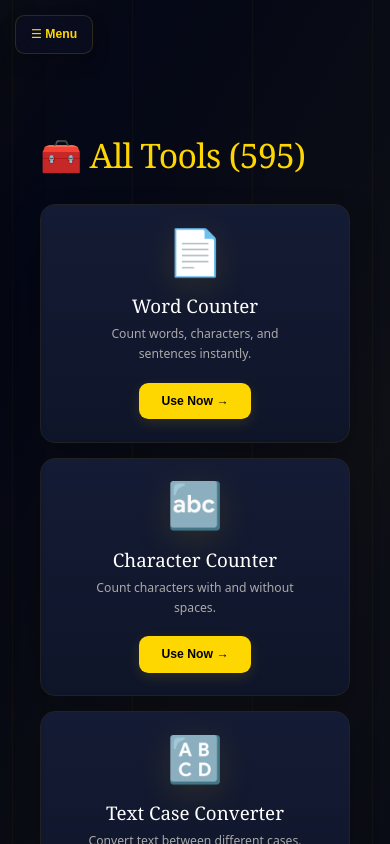
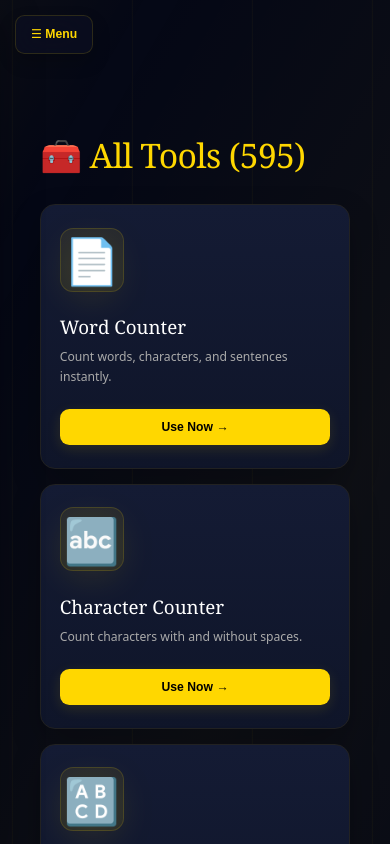
Before and after one commit to huzafahgs/huzaifa-tools, a React (Vite) app: page /all-tools in a window 390 px wide. Shown: the top 844 px of the page. Built offline with nearby package versions, Linux system fonts and the light colour scheme.

Commit message:
Polish homepage UI visuals

```diff
--- a/src/App.css
+++ b/src/App.css
@@ -175,11 +175,12 @@ body::before {
   justify-content: space-between;
   align-items: flex-start;
   gap: var(--space-5);
-  margin-bottom: var(--space-10);
+  margin-bottom: var(--space-12);
+  padding: var(--space-1) 0;
 }
 
 .search-wrap {
-  width: min(100%, 520px);
+  width: min(100%, 560px);
   position: relative;
 }
 
@@ -195,18 +196,21 @@ body::before {
 
 .search {
   width: 100%;
-  padding: var(--space-4) var(--space-4) var(--space-4) var(--space-12);
+  min-height: 3.5rem;
+  padding: var(--space-4) var(--space-5) var(--space-4) var(--space-12);
   border: 1px solid var(--color-border-subtle);
-  border-radius: var(--radius-lg);
+  border-radius: var(--radius-xl);
   background: var(--glass-bg);
   backdrop-filter: blur(var(--glass-blur));
   -webkit-backdrop-filter: blur(var(--glass-blur));
   color: var(--theme-text);
   font-size: var(--text-base);
+  line-height: 1.2;
   box-shadow: var(--shadow-md);
   transition:
     border-color var(--duration-normal) var(--ease-out),
-    box-shadow var(--duration-normal) var(--ease-out);
+    box-shadow var(--duration-normal) var(--ease-out),
+    background-color var(--duration-normal) var(--ease-out);
 }
 
 .search-wrap::before {
@@ -226,7 +230,8 @@ body::before {
 .search:focus {
   outline: none;
   border-color: var(--color-border-accent);
-  box-shadow: var(--shadow-gold-md);
+  background: var(--color-bg-base);
+  box-shadow: var(--shadow-gold-md), inset 0 0 0 1px rgba(255, 215, 0, 0.08);
 }
 
 .search-help {
@@ -239,6 +244,7 @@ body::before {
 
 .btn-primary,
 .login-btn {
+  min-height: 3.5rem;
   padding: var(--space-4) var(--space-8);
   background: var(--theme-accent);
   border: 1px solid var(--theme-accent);
@@ -277,8 +283,25 @@ body::before {
 
 .hero {
   text-align: center;
-  margin-bottom: var(--space-12);
-  padding: var(--space-8) 0;
+  max-width: 980px;
+  margin: 0 auto var(--space-14);
+  padding: var(--space-10) 0 var(--space-8);
+}
+
+.hero-kicker {
+  display: inline-flex;
+  align-items: center;
+  justify-content: center;
+  margin-bottom: var(--space-4);
+  padding: var(--space-2) var(--space-4);
+  border: 1px solid var(--color-border-accent);
+  border-radius: var(--radius-full);
+  background: var(--color-gold-ghost);
+  color: var(--theme-accent);
+  font-size: var(--text-xs);
+  font-weight: var(--font-weight-bold);
+  letter-spacing: var(--tracking-wide);
+  text-transform: uppercase;
 }
 
 .hero h1 {
@@ -287,6 +310,8 @@ body::before {
   font-weight: var(--font-weight-medium);
   line-height: var(--leading-tight);
   letter-spacing: var(--tracking-tight);
+  max-width: 820px;
+  margin: 0 auto;
 }
 
 .hero-accent {
@@ -302,6 +327,7 @@ body::before {
   color: var(--color-text-secondary);
   font-size: var(--text-md);
   letter-spacing: var(--tracking-wide);
+  line-height: var(--leading-relaxed);
 }
 
 .stats {
@@ -309,6 +335,7 @@ body::before {
   grid-template-columns: repeat(4, 1fr);
   gap: var(--space-5);
   margin-top: var(--space-10);
+  align-items: stretch;
 }
 
 .stat-card {
@@ -321,6 +348,10 @@ body::before {
   font-weight: var(--font-weight-semibold);
   color: var(--theme-accent);
   box-shadow: var(--shadow-md);
+  min-height: 5.5rem;
+  display: grid;
+  place-items: center;
+  line-height: var(--leading-snug);
   transition:
     transform var(--duration-normal) var(--ease-out),
     box-shadow var(--duration-normal) var(--ease-out),
@@ -377,9 +408,9 @@ body::before {
 /* ── Section ── */
 
 .section-title {
-  margin: var(--space-12) 0 var(--space-5);
+  margin: var(--space-14) 0 var(--space-6);
   font-family: var(--font-display);
-  font-size: var(--text-xl);
+  font-size: clamp(var(--text-lg), 2.5vw, var(--text-xl));
   color: var(--theme-text);
   letter-spacing: var(--tracking-tight);
 }
@@ -394,7 +425,7 @@ body::before {
 
 .tools-grid {
   display: grid;
-  grid-template-columns: repeat(auto-fill, minmax(260px, 1fr));
+  grid-template-columns: repeat(auto-fill, minmax(270px, 1fr));
   gap: var(--space-6);
 }
 
@@ -411,7 +442,7 @@ body::before {
   flex-direction: column;
   align-items: center;
   background: linear-gradient(180deg, var(--color-bg-surface) 0%, var(--color-bg-surface-end) 100%);
-  padding: var(--space-8);
+  padding: var(--space-8) var(--space-7);
   border: 1px solid var(--color-border-default);
   border-radius: var(--radius-xl);
   text-align: center;
@@ -435,7 +466,7 @@ body::before {
 }
 
 .tool-card:hover {
-  transform: translateY(-6px);
+  transform: translateY(-5px);
   border-color: var(--color-border-accent);
   box-shadow: var(--shadow-gold-lg);
 }
@@ -459,15 +490,23 @@ body::before {
 .tool-icon {
   font-size: 3rem;
   line-height: 1;
-  margin-bottom: var(--space-2);
+  width: 4.25rem;
+  height: 4.25rem;
+  display: grid;
+  place-items: center;
+  margin-bottom: var(--space-3);
+  border-radius: var(--radius-lg);
+  background: rgba(255, 215, 0, 0.08);
+  border: 1px solid rgba(255, 215, 0, 0.14);
   filter: drop-shadow(0 8px 18px rgba(255, 215, 0, 0.12));
 }
 
 .tool-card h3 {
-  margin: var(--space-4) 0 var(--space-2);
+  margin: var(--space-3) 0 var(--space-2);
   font-family: var(--font-display);
   font-size: var(--text-lg);
   color: var(--theme-text);
+  line-height: var(--leading-snug);
 }
 
 .tool-card p {
@@ -479,7 +518,7 @@ body::before {
 }
 
 .use-btn {
-  margin-top: var(--space-5);
+  margin-top: var(--space-6);
   padding: var(--space-3) var(--space-6);
   border: none;
   border-radius: var(--radius-md);
@@ -491,13 +530,15 @@ body::before {
   box-shadow: var(--shadow-gold-sm);
   transition:
     background-color var(--duration-fast) var(--ease-out),
-    transform var(--duration-fast) var(--ease-out);
+    transform var(--duration-fast) var(--ease-out),
+    box-shadow var(--duration-fast) var(--ease-out);
 }
 
 .tool-card:hover .use-btn,
 .tools-grid a:focus-visible .use-btn {
   background: var(--color-gold-bright);
   transform: scale(1.02);
+  box-shadow: var(--shadow-gold-md);
 }
 
 /* ── Empty State ── */
@@ -651,6 +692,7 @@ body::before {
   .topbar {
     flex-direction: column;
     margin-bottom: var(--space-8);
+    gap: var(--space-4);
   }
 
   .search-wrap,
@@ -669,8 +711,12 @@ body::before {
   }
 
   .hero {
-    padding: var(--space-4) 0;
+    padding: var(--space-5) 0 var(--space-4);
     margin-bottom: var(--space-8);
+  }
+
+  .hero-kicker {
+    font-size: 0.72rem;
   }
 
   .category-filter {
@@ -688,7 +734,17 @@ body::before {
   }
 
   .tool-card {
-    padding: var(--space-6);
+    padding: var(--space-6) var(--space-5);
+    align-items: flex-start;
+    text-align: left;
+  }
+
+  .tool-card p {
+    max-width: none;
+  }
+
+  .use-btn {
+    width: 100%;
   }
 
   .tool-card:hover {
--- a/src/App.jsx
+++ b/src/App.jsx
@@ -40,6 +40,7 @@ function App() {
       </header>
 
       <section className="hero animate-slide-up" aria-labelledby="hero-heading">
+        <p className="hero-kicker">Huzaifa Group of Software</p>
         <h1 id="hero-heading">
           All-in-One <span className="hero-accent">AI Tools</span> Platform
         </h1>
```
